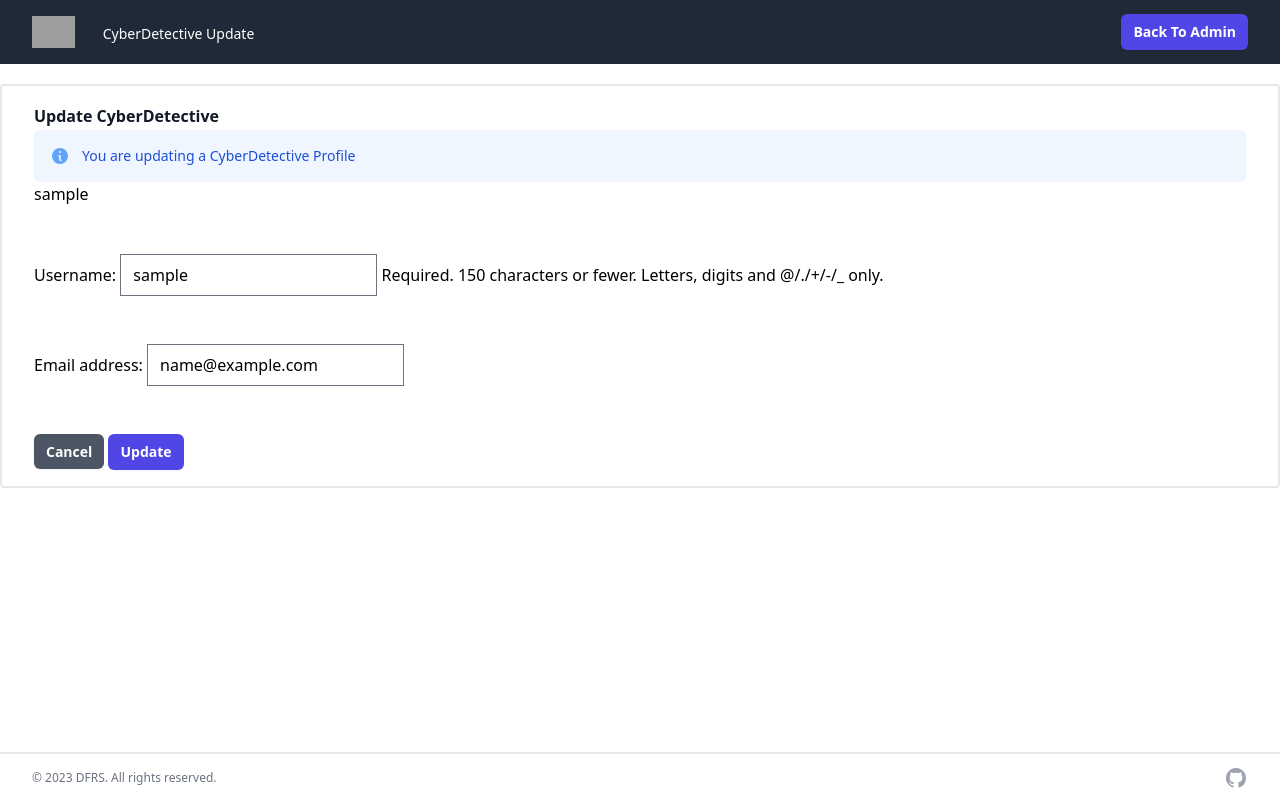
After one commit to nkosi-tauro/dfrs_domain, a Django app: page /cyberdetective/update/ in a window 1280 px wide. The commit adds this page. Run offline with Django 4.2, Linux system fonts and the light colour scheme; the visitor is signed in with stand-in values (Sample User, id 1); some libraries are stand-ins or nearby versions; grey boxes are pictures that could not be loaded.

Commit message:
feat(user_service): added update for employees

```diff
--- a/reporting_system/urls.py
+++ b/reporting_system/urls.py
@@ -11,4 +11,6 @@ urlpatterns = [
     path("cyberdetective/<int:primary_key>", user_view.employee_detail, name="employee-detail"),
     path("cyberdetective/delete/<int:primary_key>",
          user_view.employee_delete, name="employee-delete"),
+    path("cyberdetective/update/",
+         user_view.employee_update, name="employee-update"),
 ]
--- /dev/null
+++ b/templates/adminview/employee_update.html
@@ -0,0 +1,68 @@
+{% extends "base/base.html" %}
+{% block title %}
+  DFRS Domain: CyberDetective Update
+{% endblock title %}
+{% load tailwind_filters %}
+{% block content %}
+  {# djlint:off H021,H023,H006,H029 #}
+  <nav class="bg-gray-800">
+    <div class="mx-auto max-w-7xl px-4 sm:px-6 lg:px-8">
+      <div class="flex h-16 justify-between">
+        <div class="flex">
+          <div class="-ml-2 mr-2 flex items-center md:hidden"></div>
+          <div class="flex flex-shrink-0 items-center">
+            <img class="block h-8 w-auto lg:hidden"
+                 src="https://tailwindui.com/img/logos/mark.svg?color=indigo&shade=600"
+                 alt="Your Company">
+            <img class="hidden h-8 w-auto lg:block"
+                 src="https://tailwindui.com/img/logos/mark.svg?color=indigo&shade=600"
+                 alt="Your Company">
+          </div>
+          <div class="hidden md:ml-6 md:flex md:space-x-8">
+            <p class="inline-flex items-center text-white  px-1 pt-1 text-sm font-medium">CyberDetective Update</p>
+          </div>
+        </div>
+        <div class="flex items-center">
+          <div class="flex-shrink-0">
+            <a href={% url 'adminview' %}>
+              <button type="button"
+                      class="relative inline-flex items-center gap-x-1.5 rounded-md bg-indigo-600 px-3 py-2 text-sm font-semibold text-white shadow-sm hover:bg-indigo-500 focus-visible:outline focus-visible:outline-2 focus-visible:outline-offset-2 focus-visible:outline-indigo-600">
+                Back To Admin
+              </button>
+            </a>
+          </div>
+        </div>
+      </div>
+    </div>
+  </nav>
+  <div class="mx-auto max-w-7xl mt-5 px-4 sm:px-6 lg:px-8 border-2 p-4 rounded">
+    <form method="POST">
+      {% csrf_token %}
+      <div class="space-y-12">
+        <div>
+          <h2 class="text-base font-semibold leading-7 text-gray-900">Update CyberDetective</h2>
+          <div class="rounded-md bg-blue-50 p-4">
+            <div class="flex">
+              <div class="flex-shrink-0">
+                <svg class="h-5 w-5 text-blue-400" viewBox="0 0 20 20" fill="currentColor" aria-hidden="true">
+                  <path fill-rule="evenodd" d="M18 10a8 8 0 11-16 0 8 8 0 0116 0zm-7-4a1 1 0 11-2 0 1 1 0 012 0zM9 9a.75.75 0 000 1.5h.253a.25.25 0 01.244.304l-.459 2.066A1.75 1.75 0 0010.747 15H11a.75.75 0 000-1.5h-.253a.25.25 0 01-.244-.304l.459-2.066A1.75 1.75 0 009.253 9H9z" clip-rule="evenodd" />
+                </svg>
+              </div>
+              <div class="ml-3 flex-1 md:flex md:justify-between">
+                <p class="text-sm text-blue-700">You are updating a CyberDetective Profile</p>
+              </div>
+            </div>
+          </div>
+        </div>
+        {{ request }}
+        {{ form | crispy }}
+        <a href="{% url 'adminview' %}"
+           class="rounded-md bg-gray-600 px-3 py-2 text-sm font-semibold text-white shadow-sm hover:bg-gray-500 focus-visible:outline focus-visible:outline-2 focus-visible:outline-offset-2 focus-visible:outline-indigo-600">Cancel</a>
+        <button type="submit"
+                class="rounded-md bg-indigo-600 px-3 py-2 text-sm font-semibold text-white shadow-sm hover:bg-indigo-500 focus-visible:outline focus-visible:outline-2 focus-visible:outline-offset-2 focus-visible:outline-indigo-600">
+          Update
+        </button>
+      </div>
+    </form>
+  </div>
+{% endblock content %}
--- a/user_service/forms.py
+++ b/user_service/forms.py
@@ -20,3 +20,16 @@ class EmployeeRegisterForm(UserCreationForm):
         '''
         model = User
         fields = ['username', 'email', 'password1', 'password2']
+
+
+class EmployeeUpdateForm(forms.ModelForm):
+    '''
+    Creating a form for employee update
+    '''
+    class Meta:
+        '''
+        This class is used to set the model we want to interact with
+        and fields that will be in the form
+        '''
+        model = User
+        fields = ['username', 'email']
--- a/user_service/views.py
+++ b/user_service/views.py
@@ -2,7 +2,7 @@
 User Service views
 '''
 from django.shortcuts import render, redirect
-from .forms import EmployeeRegisterForm
+from .forms import EmployeeRegisterForm, EmployeeUpdateForm
 from django.contrib.auth.models import User
 
 # Create your views here.
@@ -44,3 +44,20 @@ def employee_delete(request, primary_key):
         return redirect('adminview')
     context = {'employee': employee}
     return render(request, 'adminview/employee_delete.html', context)
+
+
+def employee_update(request):
+    '''
+    This will allow an admin to update an employee
+    '''
+    if request.method == 'POST':
+        # instance=request.user will pass through the user data into the input fields
+        form = EmployeeUpdateForm(request.POST, instance=request.user)
+        if form.is_valid():
+            form.save()
+            return redirect('adminview')
+    else:
+        form = EmployeeUpdateForm(instance=request.user)
+    context = {'form': form,
+               'request': request.user}
+    return render(request, 'adminview/employee_update.html', context)
```
Also changed, not shown: templates/adminview/employee_detail.html (+17 -12 lines).
